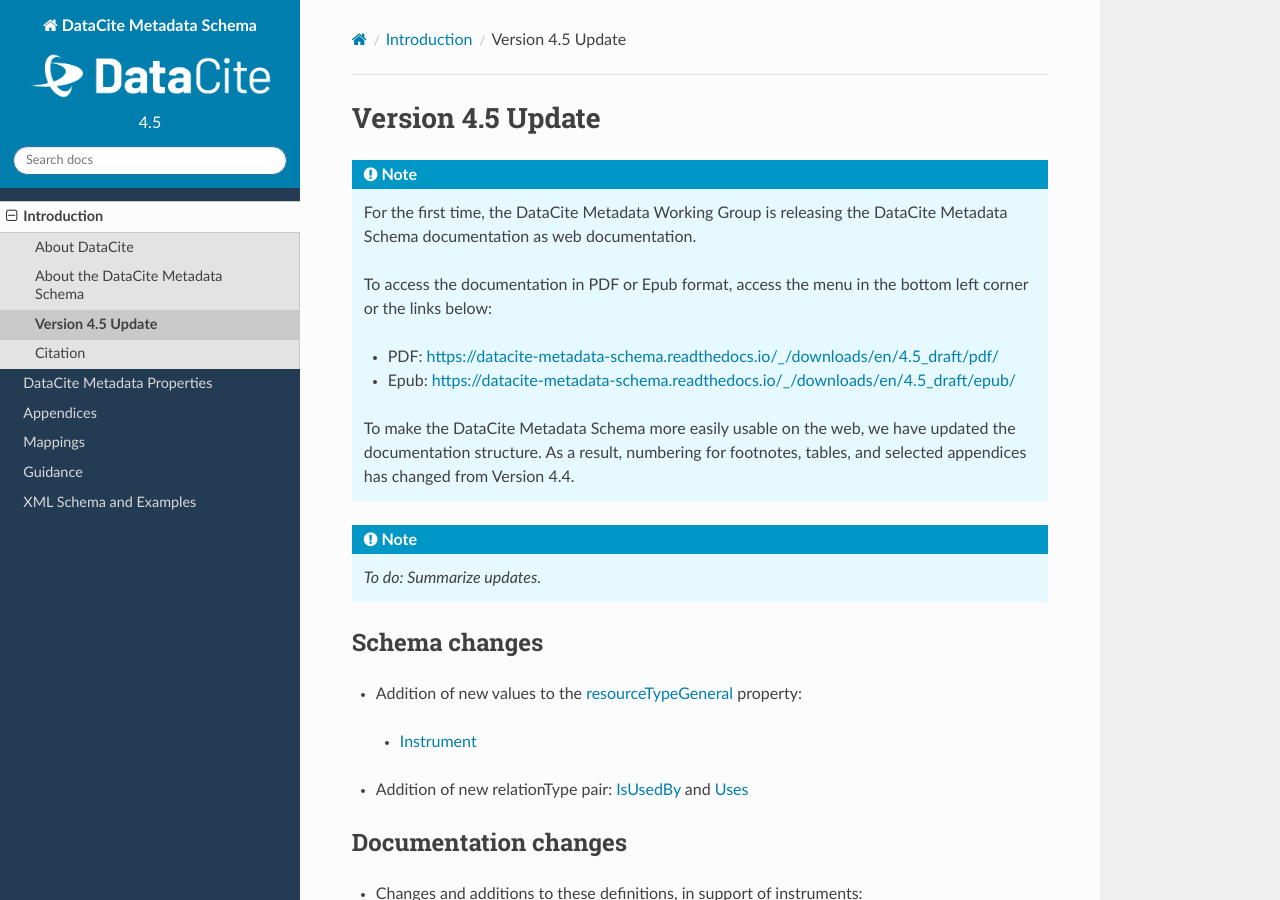
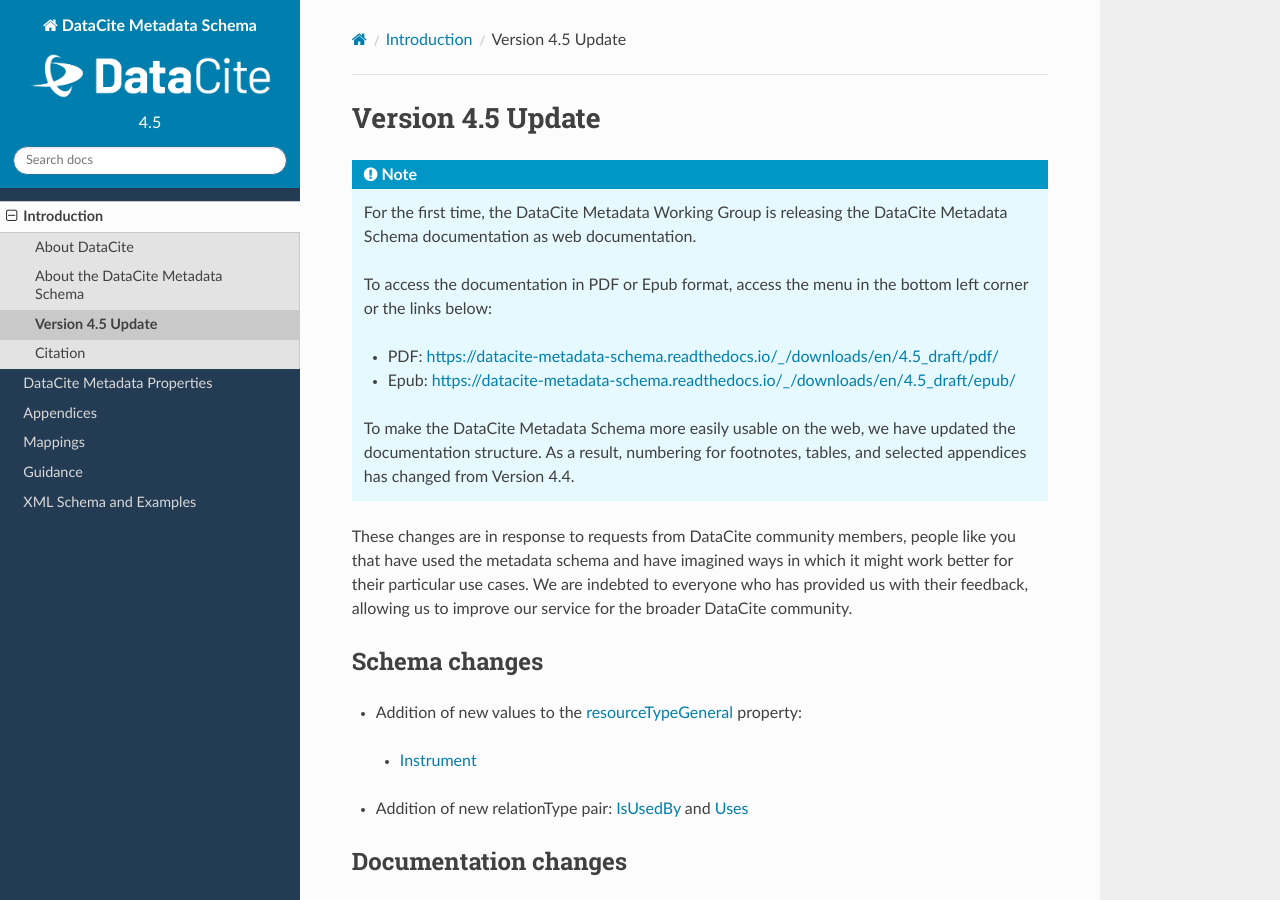
Before and after one commit to datacite/schema-docs, a Sphinx documentation site: the page built from docs/introduction/version_update.rst, in a window 1280 px wide and 900 px high. Built offline with Sphinx 7.4.7 and the Read the Docs theme 2.0.0, drawn with Linux system fonts in a browser that asks for light colours; comment, search, counter and statistics services are not loaded.

Commit message:
update version_update

```diff
--- a/docs/introduction/version_update.rst
+++ b/docs/introduction/version_update.rst
@@ -12,9 +12,7 @@ Version 4.5 Update
 
    To make the DataCite Metadata Schema more easily usable on the web, we have updated the documentation structure. As a result, numbering for footnotes, tables, and selected appendices has changed from Version 4.4.
 
-.. note::
-
-   *To do: Summarize updates.*
+These changes are in response to requests from DataCite community members, people like you that have used the metadata schema and have imagined ways in which it might work better for their particular use cases. We are indebted to everyone who has provided us with their feedback, allowing us to improve our service for the broader DataCite community.
 
 Schema changes
 -----------------------------
```
